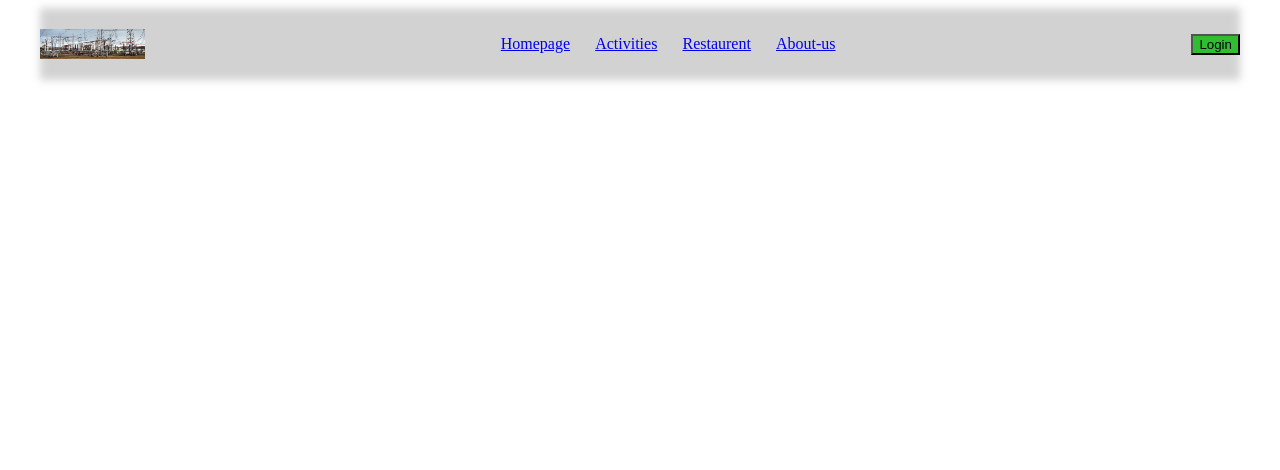
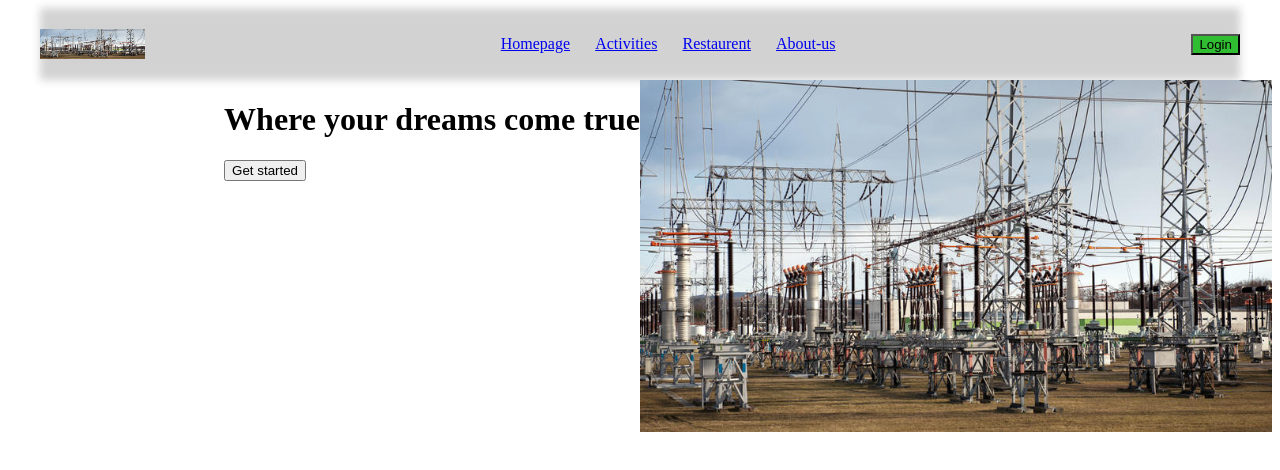
Before and after one commit to AntoineDebes/zoummar-village-react, a React (Create React App) app: page / in a window 1280 px wide. Shown: the top 470 px of the page. Built offline with nearby package versions, Linux system fonts and the light colour scheme.

Commit message:
feat: Added the hero section for the homepages, and added the homepage page

```diff
--- a/src/App.js
+++ b/src/App.js
@@ -1,11 +1,13 @@
 import "./App.css";
 import Header from "./components/Header";
 import { BrowserRouter } from "react-router-dom";
+import Homepage from "./pages/Homepage";
 
 function App() {
   return (
     <BrowserRouter>
       <Header />
+      <Homepage />
     </BrowserRouter>
   );
 }
--- /dev/null
+++ b/src/pages/Homepage.css
@@ -0,0 +1,15 @@
+.wrapper__hero__container {
+  width: 100%;
+  max-width: 1600px;
+  display: flex;
+  flex-direction: row-reverse;
+}
+
+.hero__container__img {
+  width: 50%;
+  position: relative;
+}
+
+.hero__container__img > img {
+  width: 100%;
+}
--- /dev/null
+++ b/src/pages/Homepage.js
@@ -0,0 +1,21 @@
+import React from "react";
+import Image from "../assets/images/electricity-power-plant.jpg";
+import "./Homepage.css";
+
+function Homepage() {
+  return (
+    <>
+      <div className="wrapper__hero__container">
+        <div className="hero__container__img">
+          <img src={Image} alt="Zoummar village" />
+        </div>
+        <div>
+          <h1>Where your dreams come true</h1>
+          <button>Get started</button>
+        </div>
+      </div>
+    </>
+  );
+}
+
+export default Homepage;
```
